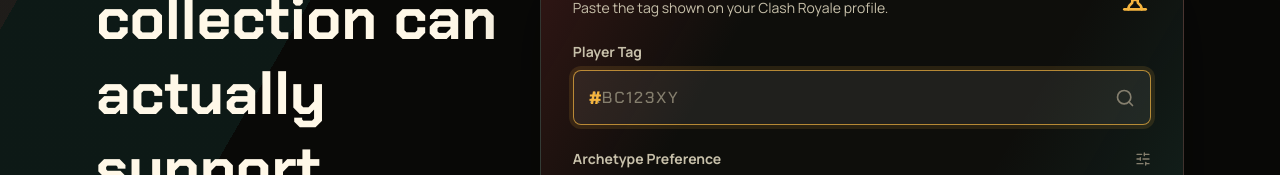
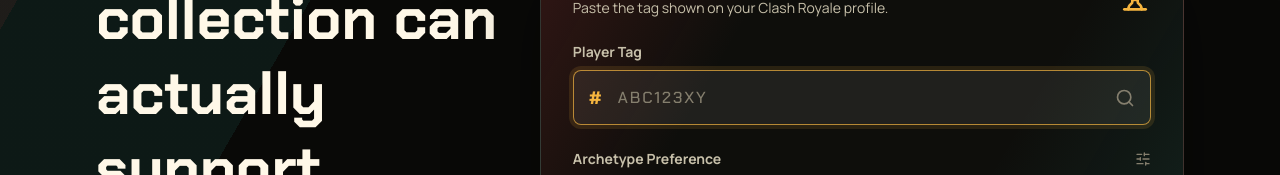
Before and after one commit to PeytonLi/ClashRoyaleDecks, a Next.js app in the folder client/: page /recommend in a window 1280 px wide. Shown: the part 351-526 px from the top of the page. Built offline with nearby package versions, Linux system fonts and the light colour scheme.

Commit message:
fix(frontend): prevent tag prefix overlap

```diff
--- a/client/src/app/globals.css
+++ b/client/src/app/globals.css
@@ -226,6 +226,11 @@ select {
   box-shadow: 0 0 0 4px rgba(245, 181, 63, 0.12);
 }
 
+.player-tag-input {
+  padding-left: 2.75rem;
+  padding-right: 3rem;
+}
+
 .badge {
   display: inline-flex;
   align-items: center;
--- a/client/src/app/recommend/page.tsx
+++ b/client/src/app/recommend/page.tsx
@@ -103,7 +103,7 @@ export default function RecommendPage() {
                 Player Tag
               </label>
               <div className="relative">
-                <span className="font-display absolute left-4 top-1/2 -translate-y-1/2 text-lg font-bold text-brand-gold">
+                <span className="font-display pointer-events-none absolute left-4 top-1/2 -translate-y-1/2 text-lg font-bold text-brand-gold">
                   #
                 </span>
                 <input
@@ -112,7 +112,7 @@ export default function RecommendPage() {
                   value={playerTag}
                   onChange={(e) => setPlayerTag(e.target.value.toUpperCase())}
                   placeholder="ABC123XY"
-                  className="input-field pl-9 pr-12 font-display uppercase tracking-[0.12em]"
+                  className="input-field player-tag-input font-display uppercase tracking-[0.12em]"
                   maxLength={15}
                   autoComplete="off"
                   autoFocus
```
